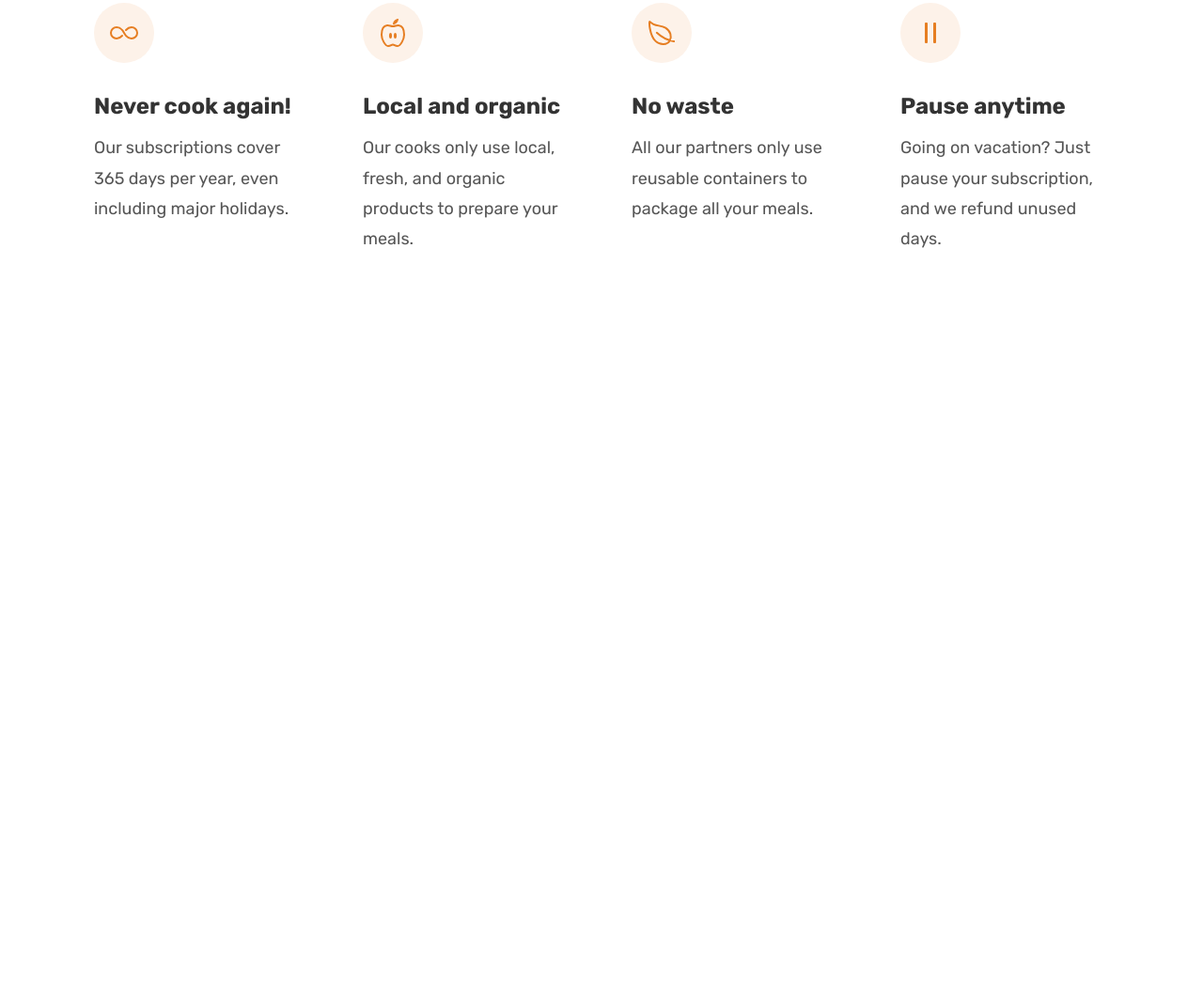
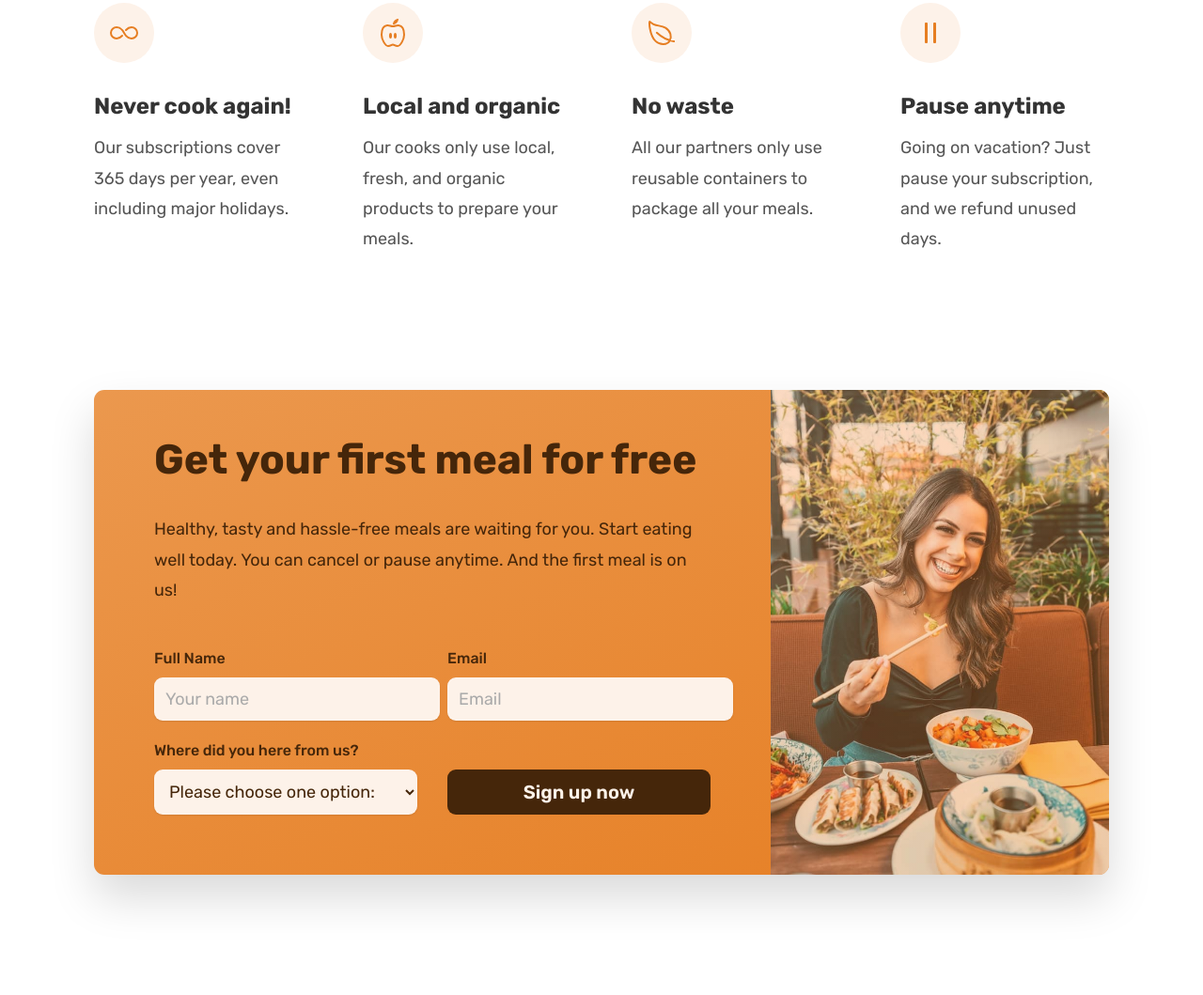
Before and after one commit to ShadabKhan7253/Food-App, a plain HTML site: page UI/index.html in a window 1280 px wide. Shown: the part 5653-6712 px from the top of the page at 94% size. Before the commit the page ends 6020 px from the top, so only its background shows below. Drawn offline with nearby package versions, Linux system fonts and the light colour scheme.

Commit message:
form section added

```diff
--- a/UI/css/general.css
+++ b/UI/css/general.css
@@ -59,6 +59,12 @@ body {
   align-items: center;
 }
 
+*:focus {
+  outline: none;
+  /* outline: 4px dotted #e67e22; */
+  box-shadow: 0 0 0 0.8rem rgba(230, 125, 34, 0.5);
+}
+
 .margin-right-sm {
   margin-right: 1.6rem !important;
 }
@@ -107,10 +113,11 @@ body {
   margin-bottom: 1.6rem;
   letter-spacing: 0.75px;
 }
-.btn {
+/* .btn {
   color: #fff;
-}
+} */
 
+.btn,
 .btn:link,
 btn:visited {
   display: inline-block;
@@ -122,6 +129,11 @@ btn:visited {
   /* Put transition on original "state" */
   /* transition: background-color 0.3s; */
   transition: all 0.3s;
+
+  /* only neccessary for .btn */
+  border: none;
+  cursor: pointer;
+  font-family: inherit;
 }
 
 .btn--full:link,
@@ -159,6 +171,18 @@ btn:visited {
   transition: all 0.3s;
 }
 
+.btn--form {
+  background-color: #45260a;
+  color: #fdf2e9;
+  align-self: end;
+  padding: 1.2rem;
+}
+
+.btn--form:hover {
+  background-color: #fff;
+  color: #555;
+}
+
 .link:hover,
 .link:active {
   color: #cf711f;
--- a/UI/css/style.css
+++ b/UI/css/style.css
@@ -459,3 +459,85 @@
   font-size: 1.8rem;
   line-height: 1.8;
 }
+
+/******************************************/
+/* CTA SECTION */
+/******************************************/
+
+.section-cta {
+  /* padding: 9.6rem; */
+  padding: 4.8rem 0 12.8rem;
+}
+
+.cta {
+  display: grid;
+  grid-template-columns: 2fr 1fr;
+  background-color: #e67e22;
+  box-shadow: 0 2.4rem 4.8rem rgba(0, 0, 0, 0.15);
+  border-radius: 11px;
+  overflow: hidden;
+  background-image: linear-gradient(to right bottom, #eb984e, #e67e22);
+}
+
+.cta-text-box {
+  padding: 4.8rem 6.4rem 6.4rem 6.4rem;
+  color: #45260a;
+}
+
+.cta .heading-secondary {
+  /* color: #45260a; */
+  color: inherit;
+  margin-bottom: 3.2rem;
+}
+
+.cta-text {
+  font-size: 1.8rem;
+  line-height: 1.8;
+  margin-bottom: 4.8rem;
+}
+
+.cta-img-box {
+  background-image: linear-gradient(
+      to right bottom,
+      rgba(255, 151, 78, 0.35),
+      rgba(230, 125, 34, 0.35)
+    ),
+    url('../images/eating.jpg');
+  background-size: cover;
+  background-position: center;
+}
+
+.cta-form {
+  display: grid;
+  grid-template-columns: 1fr 1fr;
+  column-gap: 3.2rem;
+  row-gap: 2.4rem;
+}
+
+.cta-form label {
+  display: block;
+  font-size: 1.6rem;
+  font-weight: 500;
+  margin-bottom: 1.2rem;
+}
+.cta-form input,
+.cta-form select {
+  width: 100%;
+  padding: 1.2rem;
+  font-size: 1.8rem;
+  font-family: inherit;
+  border: none;
+  color: inherit;
+  background-color: #fdf2e9;
+  border-radius: 9px;
+  box-shadow: 0 1px 2px rgba(0, 0, 0, 0.1);
+}
+
+.cta-form input::placeholder {
+  color: #aaa;
+}
+
+.cta *:focus {
+  outline: none;
+  box-shadow: 0 0 0 0.8rem rgba(230, 125, 34, 0.5);
+}
--- a/UI/index.html
+++ b/UI/index.html
@@ -430,6 +430,44 @@
         </div>
       </section>
       <!-- PRICING SECTION END -->
+      <!-- CTA SECTION START -->
+      <section class="section-cta">
+        <div class="container">
+          <div class="cta">
+            <div class="cta-text-box">
+              <h2 class="heading-secondary">Get your first meal for free</h2>
+              <p class="cta-text">
+                Healthy, tasty and hassle-free meals are waiting for you. Start eating well today.
+                You can cancel or pause anytime. And the first meal is on us!
+              </p>
+              <form action="#" class="cta-form">
+                <div>
+                  <label for="full-name">Full Name</label>
+                  <input id="full-name" type="text" placeholder="Your name" required />
+                </div>
+                <div>
+                  <label for="email">Email</label>
+                  <input id="email" type="email" placeholder="Email" required />
+                </div>
+                <div>
+                  <label for="select-where">Where did you here from us?</label>
+                  <select id="select-where" required>
+                    <option value="">Please choose one option:</option>
+                    <option value="friends">Freinds and family</option>
+                    <option value="youtube">YouTube Video</option>
+                    <option value="instagram">Instagram</option>
+                    <option value="facebook">Facebook Ads</option>
+                    <option value="other">Others</option>
+                  </select>
+                </div>
+                <button class="btn btn--form">Sign up now</button>
+              </form>
+            </div>
+            <div class="cta-img-box" role="img" aria-label="Women enjoying food"></div>
+          </div>
+        </div>
+      </section>
+      <!-- CTA SECTION END -->
     </main>
   </body>
 </html>
```
